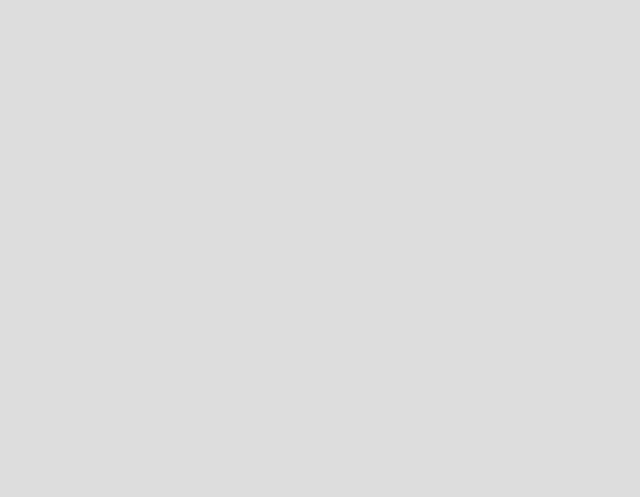
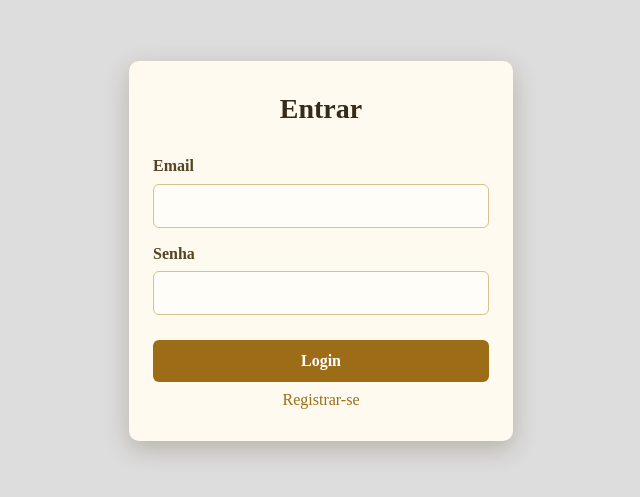
Before and after one commit to ceruttimarioac/gerenciador-escalas, a React (Vite) app: page /login in a window 1280 px wide. Before the commit this address had no page. Shown: the part 149-646 px from the top of the page, without its empty margins (319-959 px from the left). Built offline with nearby package versions, Linux system fonts and the light colour scheme.

Commit message:
Dev erros login.jsx and registere.jsx

```diff
--- a/src/main.jsx
+++ b/src/main.jsx
@@ -11,6 +11,7 @@ createRoot(document.getElementById('root')).render(
     <BrowserRouter>
       <Routes>
         <Route path="/" element={<Login />} />
+        <Route path="/login" element={<Login />} />
         <Route path="/Home" element={<Home />} />
         <Route path="/Registrar" element={<Register />} />
       </Routes>
--- a/src/pages/login/login.jsx
+++ b/src/pages/login/login.jsx
@@ -30,10 +30,14 @@ function Login() {
         throw new Error(data.message || 'Erro ao fazer login')
       }
 
-      localStorage.setItem('token', data.token)
-      navigate('/Home')
+      if(response.ok) {
+        localStorage.setItem('token', data.token)
+        navigate('/Home')
+      }
     } catch (err) {
       setError(err.message)
+      console.log(err.message)
+      window.alert('Erro ao fazer login: ' + err.message)
     } finally {
       setLoading(false)
     }
--- a/src/pages/registrar/register.jsx
+++ b/src/pages/registrar/register.jsx
@@ -30,8 +30,14 @@ function Registrar() {
         throw new Error(data.message || 'Erro ao fazer registro')
       }
 
+      if(response.ok) {
+        window.alert('Registro realizado com sucesso! Faça login para continuar.')
+      }
+
     } catch (err) {
       setError(err.message)
+      console.log(err.message)
+      window.alert('Erro ao fazer registro: ' + err.message)
     } finally {
       setLoading(false)
     }
@@ -68,7 +74,7 @@ function Registrar() {
             Registrar
           </button>
 
-          <Link className="register-link-text" to="/">
+          <Link className="register-link-text" to="/Login">
             Logar-se
           </Link>
         </form>
```
